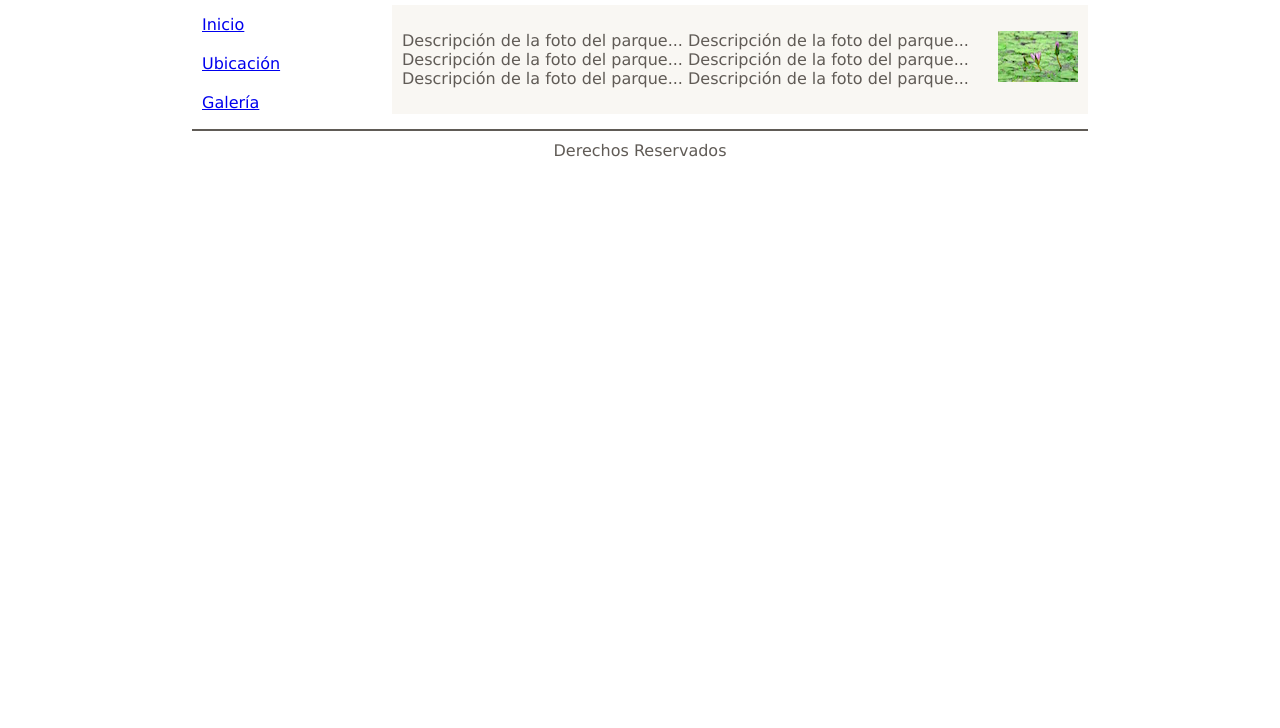
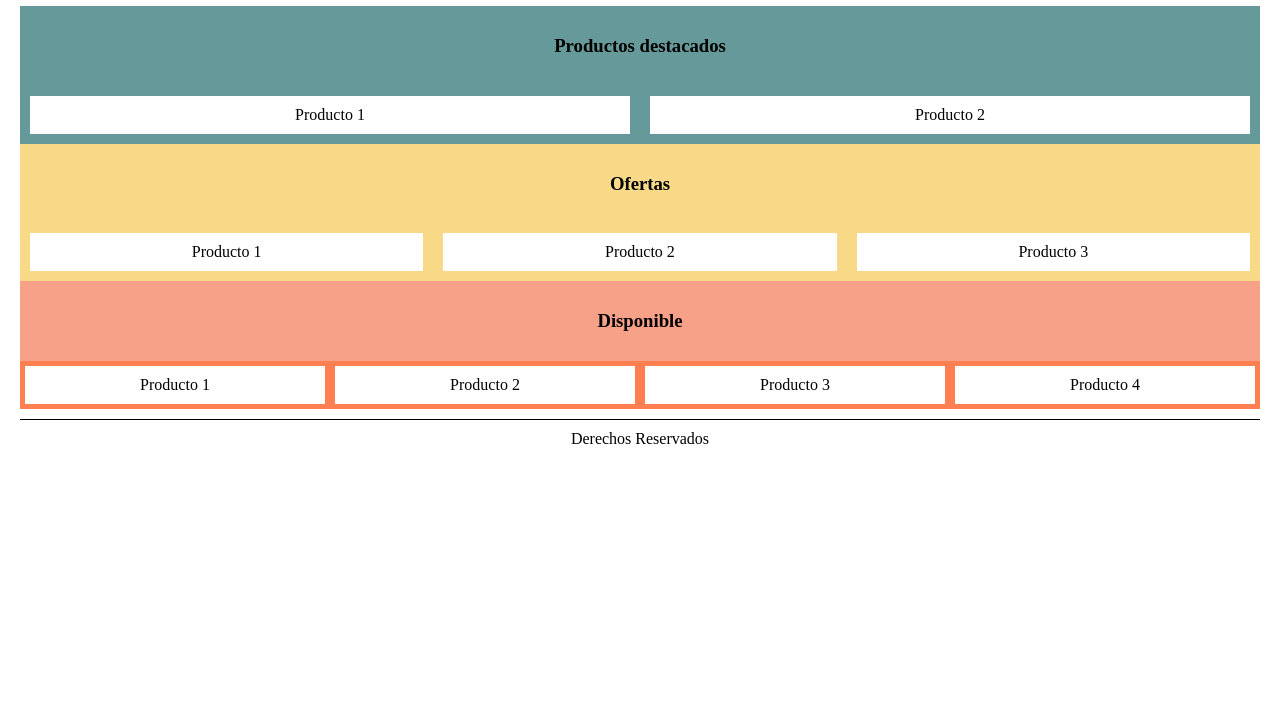
Before and after one commit to yossenj/nextU_unidad_2, a plain HTML site: page index.html in a window 1280 px wide. Shown: the part 72-800 px from the top of the page. Drawn offline with Linux system fonts and the light colour scheme.

Commit message:
Ejercicio de Codificación 2 Flujo y posicionamiento de cajas

```diff
--- a/css/estilos.css
+++ b/css/estilos.css
@@ -1,38 +1,54 @@
 body {
-	margin-left: 15%;
-	font-family: Verdana;
-	width: 70%;
-	color: #605B56;
+	margin: 20px;
+}
+.contenedor {
+	display: flex;
+	flex-direction: row;
+}
+#contenido {
+	display: flex;
+	flex-direction: column;
+}
+#ofertas .contenedor > div {
+text-align: center;
+padding: 10px;
+margin: 10px;
+background-color: white;
+width: 33.3%;
+}
+#disponible .contenedor > div {
+text-align: center;
+padding: 10px;
+border: solid 5px coral;
+background-color: white;
+width: 25%;
+}
+#destacados {
+	background-color: #669999;
+}
+#destacados .contenedor > div {
+	text-align: center;
+	padding: 10px;
+	margin: 10px;
+	background-color: white;
+	width: 50%;
+}
+#ofertas {
+	background-color: #F7D988;
 }
 
-header h1{
-	padding-left: 10px;
+#disponible {
+	background-color: #F7A188;
 }
-#menu-principal ul {
-	float: left;
-	width: 200px;
-	padding: 0;
-	margin: 0;
-}
-#contenido {
-	margin-left: 200px;
+
+#contenido > section > h1 {
 	padding: 10px;
-	background-color: F9F7F3;
-}
-#contenido p img
-{
-	float: right;
-}
-#menu-principal ul li
-{
-	list-style: none;
-	padding: 10px;
+	text-align: center;
 }
 
 footer {
-	clear: both;
-	border-top: solid 2px #605B56;
+	margin-top: 10px;
+	border-top: solid 1px black;
 	padding-top: 10px;
-	margin-top: 15px;
 	text-align: center;
 }
--- a/index.html
+++ b/index.html
@@ -1,35 +1,59 @@
 <html>
 <head>
-	<title>Parque</title>
+	<title>Tienda</title>
 	<link rel="stylesheet" href="css/estilos.css">
 </head>
 <body>
 <header>
 	<h1>
-		<img src="imagenes/imagen1.jpg" alt=""> Parque ecol&oacute;gico
+		Tu tienda
 	</h1>
 </header>
-<navbar id="menu-principal">
-	<ul>
-		<li><a href="#">Inicio</a></li>
-		<li><a href="#">Ubicaci&oacute;n</a></li>
-		<li><a href="#">Galer&iacute;a</a></li>
-	</ul>
-</navbar>
 <section id="contenido">
+	<section id="destacados">
+		<h1>Productos destacados</h1>
+		<div class="contenedor">
+			<div>
+				Producto 1
+			</div>
+			<div>
+				Producto 2
+			</div>
+		</div>
+	</section>
+	<section id="ofertas">
+		<h1>Ofertas</h1>
+		<div class="contenedor">
+			<div>
+				Producto 1
+			</div>
+			<div>
+				Producto 2
+			</div>
+			<div>
+				Producto 3
+			</div>
+		</div>
+	</section>
+	<section id="disponible">
+		<h1>Disponible</h1>
+		<div class="contenedor">
+			<div>
+				Producto 1
+			</div>
+			<div>
+				Producto 2
+			</div>
+			<div>
+				Producto 3
+			</div>
+			<div>
+				Producto 4
+			</div>
 
-	<p>
-		<img src="imagenes/imagen2.jpg" alt="">
-		Descripci&oacute;n de la foto del parque...
-		Descripci&oacute;n de la foto del parque...
-		Descripci&oacute;n de la foto del parque...
-		Descripci&oacute;n de la foto del parque...
-		Descripci&oacute;n de la foto del parque...
-		Descripci&oacute;n de la foto del parque...
-	</p>
-
+		</div>
+	</section>
 </section>
-
 <footer>
 	Derechos Reservados
 </footer>
```
Also changed, not shown: imagenes/imagen1.jpg (deleted), imagenes/imagen2.jpg (deleted), imagenes/recetas.jpg (deleted), 10 other files.
